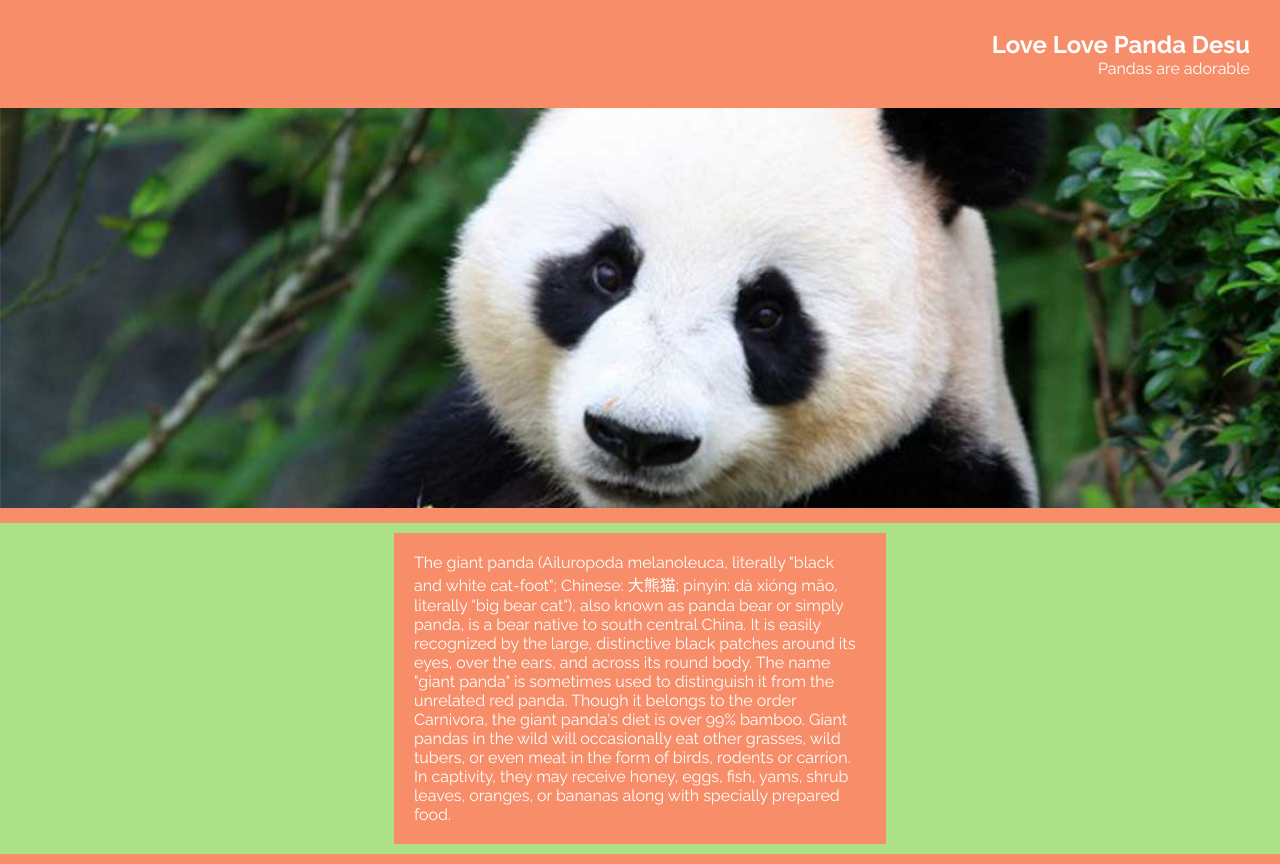
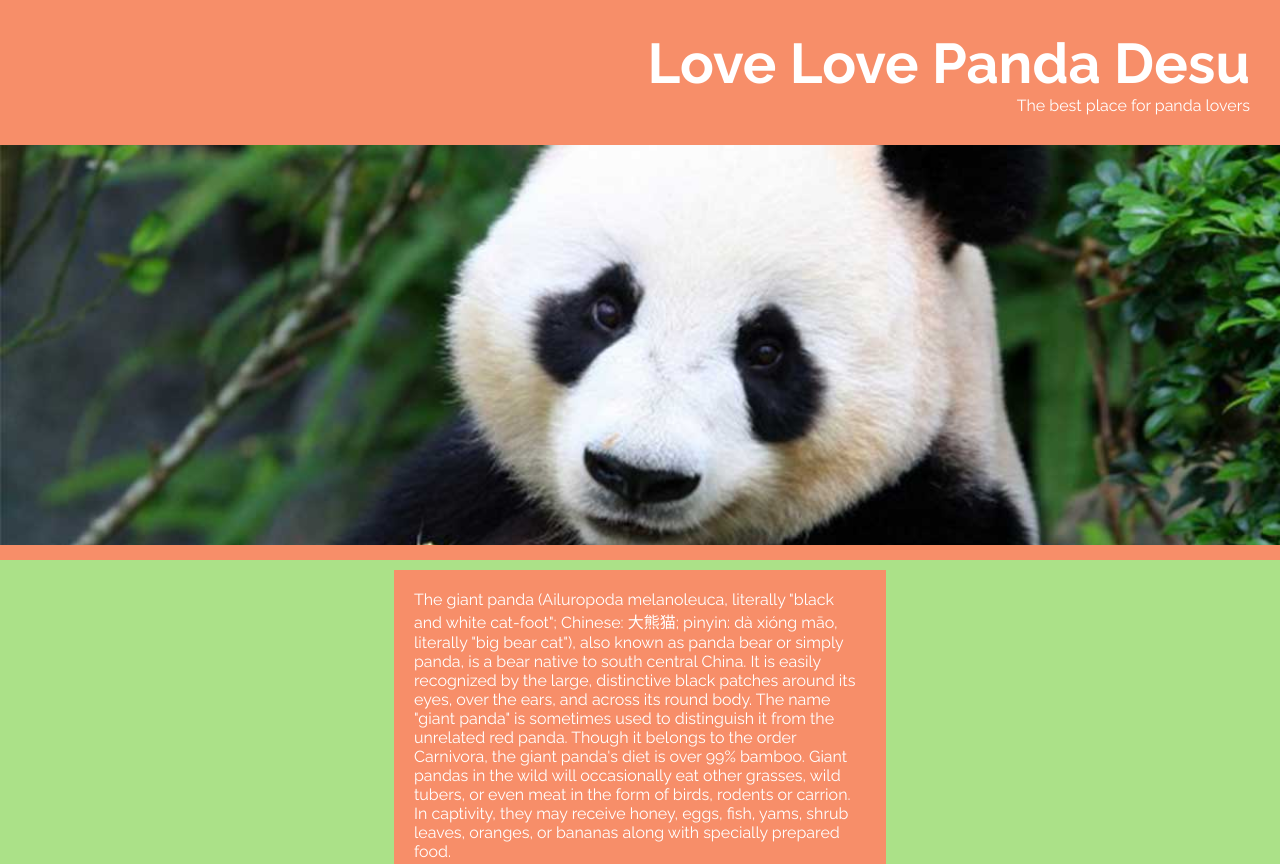
Before and after one commit to MPalominoBegazo/PandaLovers, a plain HTML site: page index.html in a window 1280 px wide. Shown: the top 864 px of the page. Drawn offline with Linux system fonts and the light colour scheme.

Commit message:
Panditas

```diff
--- a/assets/css/style.css
+++ b/assets/css/style.css
@@ -28,7 +28,7 @@ body{
 
 .texto h1{
     font-family: 'Raleway', sans-serif;
-    font-size: 1.5em;
+    font-size: 3.5em;
 
 }
 
--- a/index.html
+++ b/index.html
@@ -14,7 +14,7 @@
 		<div class="cabecera">
 			<div class="texto">
 				<h1>Love Love Panda Desu</h1>
-				<p>Pandas are adorable</p>
+				<p>The best place for panda lovers</p>
 			</div>
 		</div>
 	</section>
@@ -49,7 +49,7 @@
 	</section>
 	<!--footer-->
 	<footer>
-		<p> Realizado por: MPB</p>
+		<p>Love Love Panda - Laboratoria 2017</p>
 	</footer>
 	<script src="assets/js/main.js"></script>
 </body>
```
